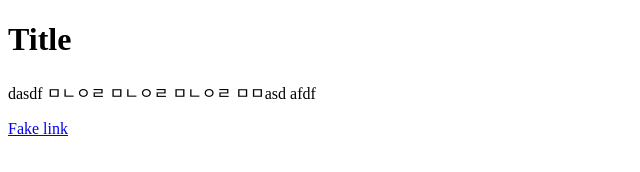
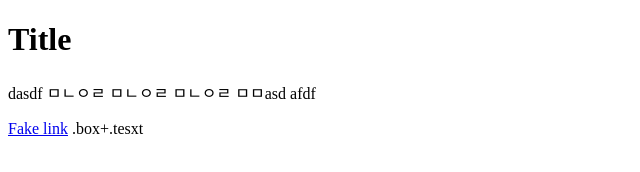
Before and after one commit to ljhg1124/kakao-clone, a plain HTML site: page index.html in a window 1280 px wide. Shown: the full height of the page, 0-640 px from the left. Drawn offline with Linux system fonts and the light colour scheme.

```diff
--- a/index.html
+++ b/index.html
@@ -11,5 +11,6 @@
     <h1>Title</h1>
     <p>dasdf ㅁㄴㅇㄹ ㅁㄴㅇㄹ ㅁㄴㅇㄹ ㅁㅁasd afdf</p>
     <a href="#">Fake link</a>
+    .box+.tesxt
   </body>
 </html>
```
Also changed, not shown: 1 other file.
